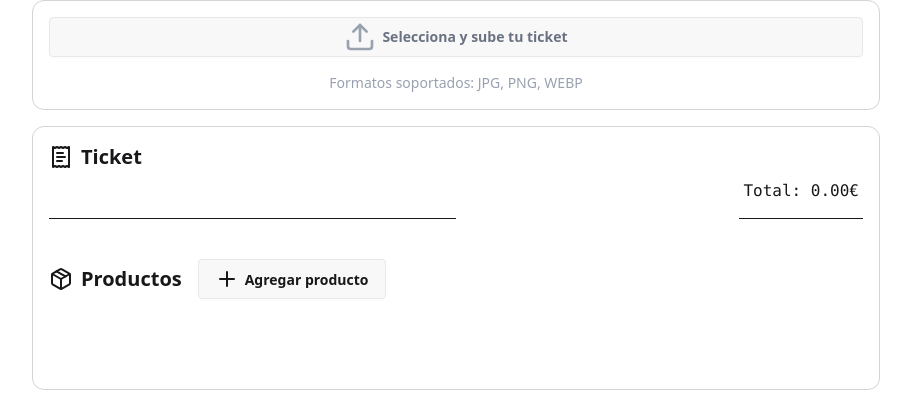
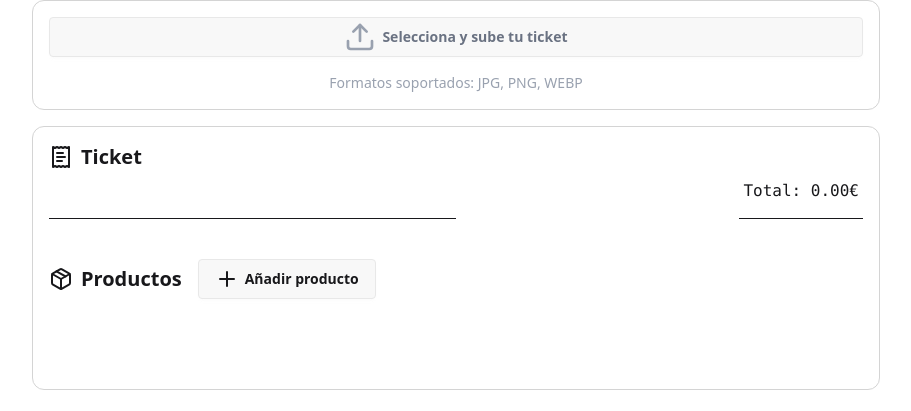
Before and after one commit to Frandg06/receipt.ai, a React (Vite) app: page / in a window 1280 px wide. Shown: the part 386-797 px from the top of the page, without its empty margins (184-1095 px from the left). Built offline with nearby package versions, Linux system fonts and the light colour scheme.

Commit message:
🎨 style(ticket): mejorar diseño y estructura del componente Ticket

```diff
--- a/src/ticket.tsx
+++ b/src/ticket.tsx
@@ -85,13 +85,13 @@ export const Ticket = () => {
           <Loader className="animate-spin h-8 w-8 text-gray-500" />
         </div>
       ) : (
-        <section className="border border-neutral-300 rounded-xl p-4 mt-4 flex flex-col gap-4 overflow-x-auto overflow-y-visible flex-1">
-          <article className="min-w-2xl">
+        <section className="border border-neutral-300 rounded-xl p-4 mt-4 flex flex-col gap-4 flex-1">
+          <article className="md:min-w-xl">
             <h2 className="text-xl font-semibold mb-2 flex items-center gap-2">
               <ReceiptText />
               Ticket
             </h2>
-            <div className="flex items-center sm:justify-between gap-2 font-mono">
+            <div className="flex sm:items-center sm:justify-between gap-2 font-mono">
               <input
                 autoComplete="off"
                 type="text"
@@ -104,44 +104,49 @@ export const Ticket = () => {
                 Total: {ticket?.total.toFixed(2) ?? '0.00'}€
               </div>
             </div>
-            <div className="flex items-center gap-4 mt-10">
+            <div className="flex items-center gap-4 mt-10 justify-between sm:justify-start">
               <h3 className="text-md font-semibold flex items-center gap-2 text-xl">
                 <Package /> Productos
               </h3>
               <div className="flex items-center gap-2">
                 <button className="btn flex items-center" onClick={handleAddProduct}>
                   <Plus />
-                  Agregar producto
+                  <span className="text-sm hidden sm:block">Añadir producto</span>
                 </button>
               </div>
             </div>
             <div className="mt-10 space-y-4">
               {ticket &&
                 ticket.products.map((product) => (
-                  <div key={product.id} className="grid grid-cols-24 gap-2 place-content-center font-mono">
+                  <div
+                    key={product.id}
+                    className="grid grid-cols-3 sm:grid-cols-6 md:grid-cols-24 gap-2 md:place-content-center font-mono"
+                  >
                     <input
                       type="text"
                       name={`name`}
                       value={product.name}
                       autoComplete="off"
-                      className="col-span-7 w-full border-x-0 border-b border-t-0 rounded-none focus:outline-none focus:border-b-3 min-h-10"
+                      className="col-span-3 sm:col-span-6 md:col-span-7 w-full border-x-0 border-b border-t-0 rounded-none focus:outline-none focus:border-b-3 min-h-10"
                       onChange={(e) => handleChange(e, product.id)}
                     />
+                    <div className="md:col-span-3 relative">
+                      <Package className="absolute size-4 text-neutral-500 bottom-0 top-0 my-auto" />
                       <input
                         autoComplete="off"
                         type="number"
                         name={`quantity`}
                         value={product.quantity}
-                      className="border-x-0 border-b border-t-0 rounded-none focus:outline-none focus:border-b-3 min-h-10 col-span-2"
+                        className="border-x-0 border-b border-t-0 rounded-none focus:outline-none focus:border-b-3 min-h-10 lg:max-w-24 max-w-19 pl-6"
                         onChange={(e) => handleChange(e, product.id)}
                       />
-                    <span className="text-gray-500 flex items-center justify-center">x</span>
-                    <div className="col-span-3 relative">
+                    </div>
+                    <div className="col-span-2 md:col-span-3 relative">
                       <Euro className="absolute size-4 text-neutral-500 bottom-0 top-0 my-auto" />
                       <input
                         autoComplete="off"
                         type="number"
-                        className="border-x-0 border-b border-t-0 rounded-none focus:outline-none focus:border-b-3 min-h-10 lg:max-w-24 max-w-19 pl-6"
+                        className="border-x-0 border-b border-t-0 rounded-none focus:outline-none focus:border-b-3 min-h-10 w-full lg:max-w-24 sm:max-w-19 pl-6"
                         name={`price`}
                         value={product.price}
                         step={0.01}
@@ -151,8 +156,9 @@ export const Ticket = () => {
                     <Dropdown
                       placeHolder="Selecciona usuarios..."
                       classNames={{
-                        dropdown: 'col-span-9 border border-0 border-b rounded-none',
-                        button: 'w-full h-full flex items-center justify-between rounded-sm px-2 uppercase',
+                        dropdown:
+                          'md:col-span-9 border border-0 border-b rounded-none sm:col-span-3 col-span-2 min-h-10',
+                        button: 'w-full h-full flex items-center justify-between rounded-sm px-2 uppercase truncate',
                         container: 'bg-white shadow-lg rounded-sm border border-neutral-300 mt-1',
                       }}
                       defaultValue={product.users.map((user) => ({
@@ -160,7 +166,7 @@ export const Ticket = () => {
                         label: user.name,
                       }))}
                     >
-                      <DropdownItem className="bg-white w-full min-w-52">
+                      <DropdownItem className="bg-white w-full sm:min-w-52 min-w-36">
                         {users.length > 0 ? (
                           users.map((user) => (
                             <label
@@ -186,7 +192,7 @@ export const Ticket = () => {
                     </Dropdown>
                     <button
                       type="button"
-                      className="text-white bg-red-500 p-2 grid place-content-center rounded-md cursor-pointer hover:bg-red-600 transition-colors duration-200 col-span-2"
+                      className="text-white bg-red-500 p-2 grid place-content-center rounded-md cursor-pointer hover:bg-red-600 transition-colors duration-200 md:col-span-2"
                       onClick={() => handleRemoveProduct(product.id)}
                     >
                       <X className="size-4" />
```
Lines whose indentation alone changed are shown as unchanged.
